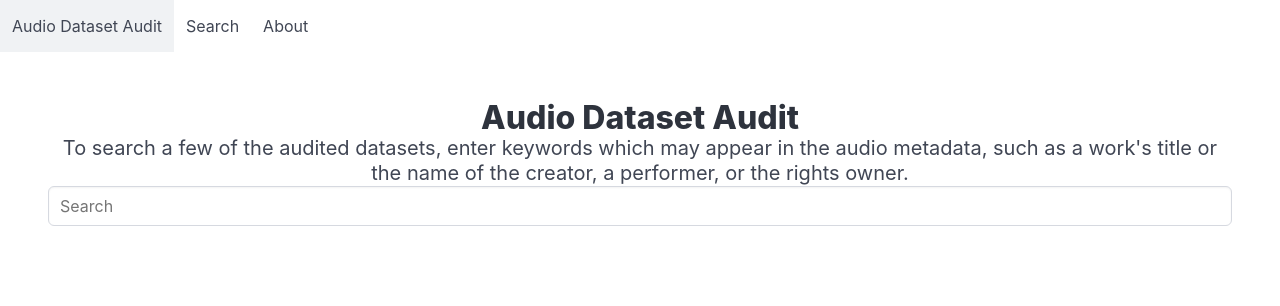
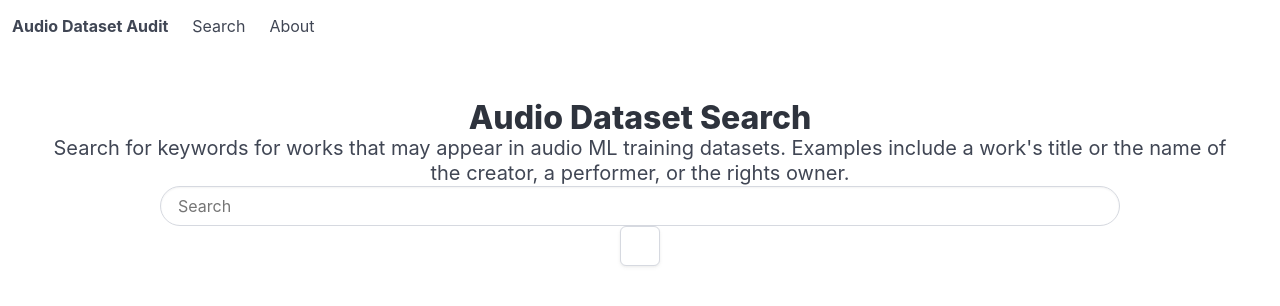
Before and after one commit to hairyjay/audio-audit, a Next.js app in the folder website/: page / in a window 1280 px wide. Shown: the top 306 px of the page. Built offline with nearby package versions, Linux system fonts and the light colour scheme.

Commit message:
small ui changes

```diff
--- a/website/app/navbar.js
+++ b/website/app/navbar.js
@@ -2,9 +2,9 @@ export default function Navbar() {
   return (
     <nav class="navbar" role="navigation" aria-label="main navigation">
       <div class="navbar-brand">
-        <a class="navbar-item" href="https://bulma.io">
+        <b class="navbar-item">
           Audio Dataset Audit
-        </a>
+        </b>
 
         <a role="button" class="navbar-burger" aria-label="menu" aria-expanded="false" data-target="navbarBasicExample">
           <span aria-hidden="true"></span>
--- a/website/app/page.js
+++ b/website/app/page.js
@@ -1,12 +1,21 @@
+import { useSearchParams } from 'next/navigation'
+
 export default function Home() {
   return (
     <main>
       <section class="section has-text-centered">
-        <h1 class="title">Audio Dataset Audit</h1>
+        <h1 class="title">Audio Dataset Search</h1>
         <h2 class="subtitle">
-          To search a few of the audited datasets, enter keywords which may appear in the audio metadata, such as a work's title or the name of the creator, a performer, or the rights owner.
+          Search for keywords for works that may appear in audio ML training datasets. Examples include a work's title or the name of the creator, a performer, or the rights owner.
         </h2>
-        <input class="input" type="text" placeholder="Search" />
+        <div class="container is-max-desktop">
+          <input class="input is-rounded" type="text" placeholder="Search" />
+          <button class="button">
+            <span class="icon is-link">
+              <i class="fas fa-search"></i>
+            </span>
+          </button>
+        </div>
       </section>
     </main>
   );
```
